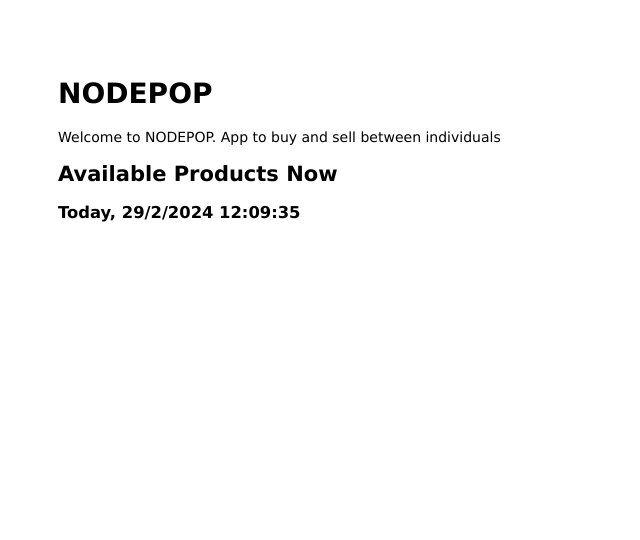
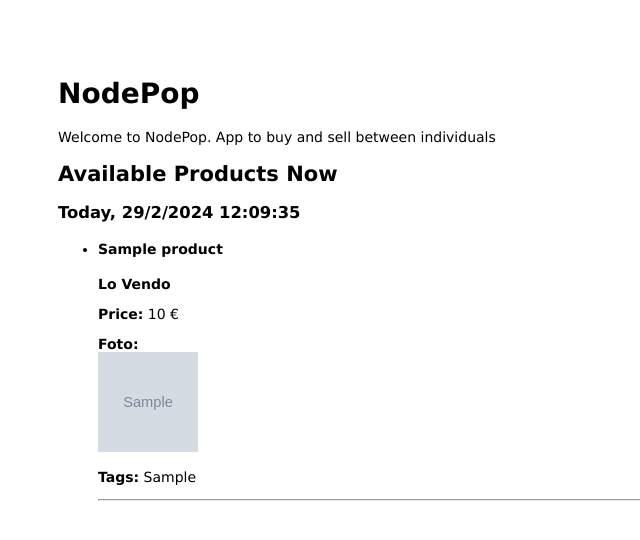
Before and after one commit to SyraDominguez/nodepop-avanzado, a Node server app: page / in a window 1280 px wide. Shown: the top 540 px of the page, without its empty margins (0-640 px from the left). Run offline with Node 20, Linux system fonts and the light colour scheme; tables that the repository leaves empty hold one stand-in row (values such as "Sample post"); grey boxes marked "Sample" are stand-in pictures; some libraries are stand-ins or nearby versions.

Commit message:
I added the list of products from the database to the main view

```diff
--- a/nodepop/app.js
+++ b/nodepop/app.js
@@ -4,6 +4,7 @@ var path = require('path');
 var cookieParser = require('cookie-parser');
 var logger = require('morgan');
 const basicAuth = require('./lib/basicAuthMiddleware');
+const Products = require('./models/Products');
 
 require('../nodepop/lib/connectMongoose');
 
@@ -24,6 +25,17 @@ app.use(express.json());
 app.use(express.urlencoded({ extended: false }));
 app.use(cookieParser());
 app.use(express.static(path.join(__dirname, 'public')));
+
+// website routes
+app.get('/', async (req, res, next) => {
+  try {
+    const now = new Date(); // Definir la variable now
+    const products = await Products.find();
+    res.render('index', { title: 'NodePop', products: products, now: now });  // Pasar la variable now a la vista
+  } catch (error) {
+    next(error);
+  }
+});
 
 // API routes
 app.use('/api/products', basicAuth, require('./routes/api/products'));
--- a/nodepop/models/Products.js
+++ b/nodepop/models/Products.js
@@ -2,9 +2,9 @@ const mongoose = require('mongoose');
 
 // define products schema
 const productSchema = new mongoose.Schema({
-  name: { type: String, required: true, index: true },
-  sale: { type: Boolean, required: true, index: true },
-  price: { type: Number, required: true },
+  name: String,
+  sale: { type: Boolean, index: true },
+  price: Number,
   photo: { type: String, index: true },
   tags: [String]
   // owner:
--- a/nodepop/views/index.ejs
+++ b/nodepop/views/index.ejs
@@ -13,5 +13,31 @@
       Today, <%= now.toLocaleDateString('es-ES') %> <%=
       now.toLocaleTimeString('es-ES') %>
     </h3>
+
+    <ul>
+      <% products.forEach(product => { %>
+      <li>
+        <h4><%= product.name %></h4>
+        <% if (product.sale) { %>
+        <p><strong>Lo Vendo</strong></p>
+        <% } else { %>
+        <p><strong>Lo Compro</strong></p>
+        <% } %>
+        <p><strong>Price:</strong> <%= product.price %> €</p>
+        <p>
+          <strong>Foto:</strong>
+          <br />
+          <img
+            src="/images/<%= product.photo %>"
+            alt="<%= product.name %>"
+            width="100"
+            height="100"
+          />
+        </p>
+        <p><strong>Tags:</strong> <%= product.tags.join(', ') %></p>
+        <hr>
+      </li />
+      <% }); %>
+    </ul>
   </body>
 </html>
```
Also changed, not shown: nodepop/public/images/airpods.jpg (added).
